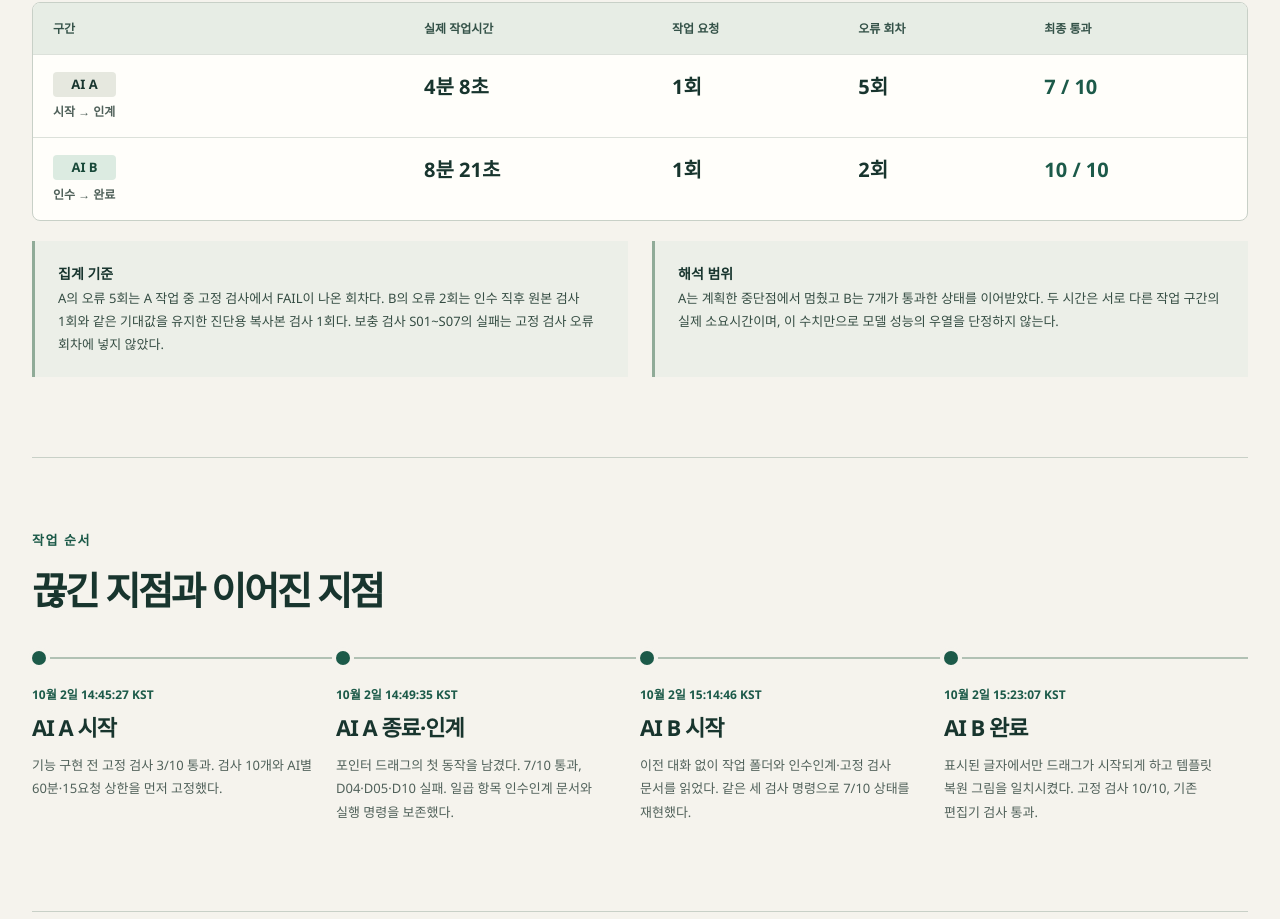
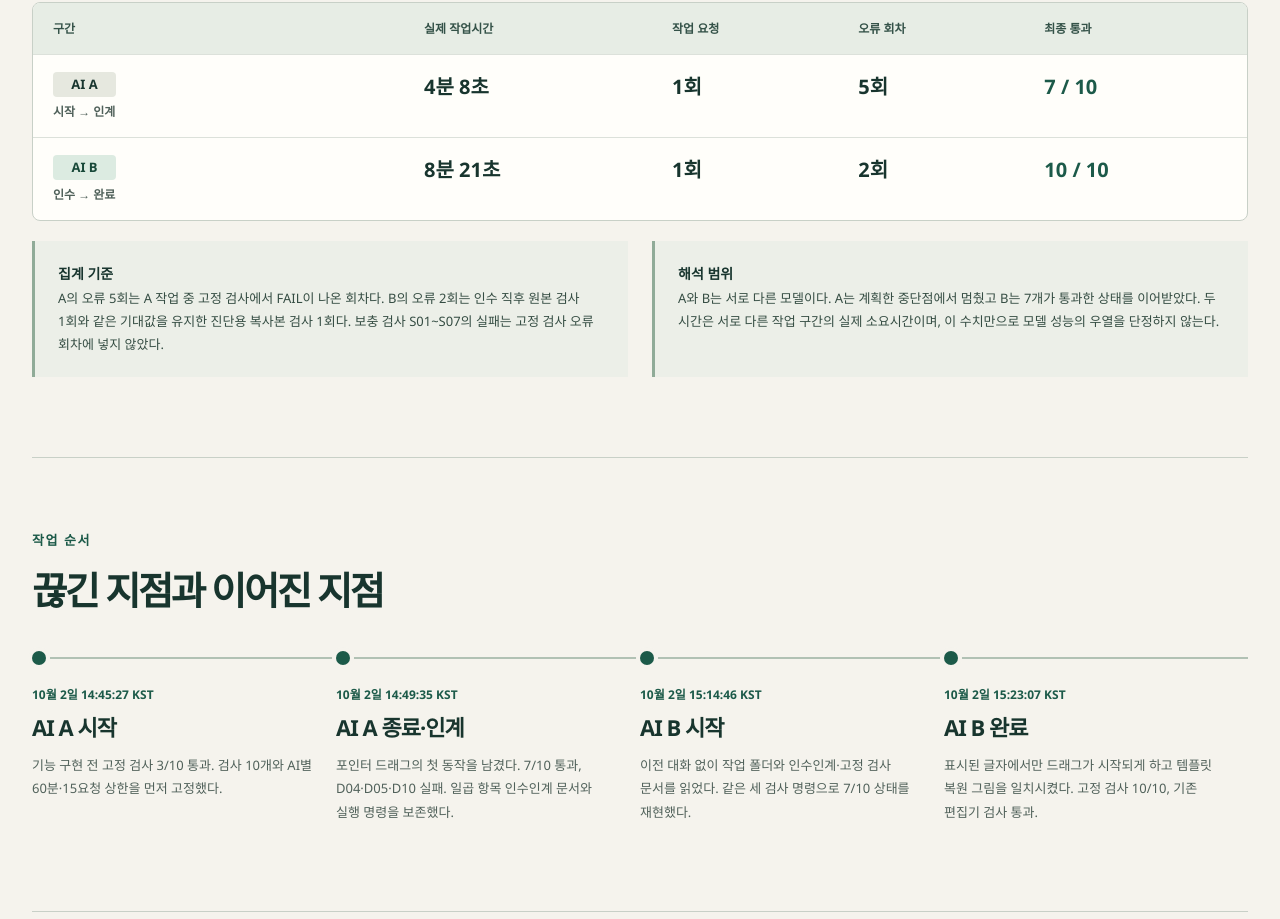
Before and after one commit to Miko351/ALEPH, a plain HTML site: page dist/report/index.html in a window 1280 px wide. Shown: the part 881-1800 px from the top of the page. Drawn offline with Linux system fonts and the light colour scheme.

Commit message:
보고서 내용 수정

```diff
--- a/dist/report/index.html
+++ b/dist/report/index.html
@@ -56,7 +56,7 @@
         </div>
         <div class="reading-notes">
           <p><strong>집계 기준</strong> A의 오류 5회는 A 작업 중 고정 검사에서 FAIL이 나온 회차다. B의 오류 2회는 인수 직후 원본 검사 1회와 같은 기대값을 유지한 진단용 복사본 검사 1회다. 보충 검사 S01~S07의 실패는 고정 검사 오류 회차에 넣지 않았다.</p>
-          <p><strong>해석 범위</strong> A는 계획한 중단점에서 멈췄고 B는 7개가 통과한 상태를 이어받았다. 두 시간은 서로 다른 작업 구간의 실제 소요시간이며, 이 수치만으로 모델 성능의 우열을 단정하지 않는다.</p>
+          <p><strong>해석 범위</strong> A와 B는 서로 다른 모델이다. A는 계획한 중단점에서 멈췄고 B는 7개가 통과한 상태를 이어받았다. 두 시간은 서로 다른 작업 구간의 실제 소요시간이며, 이 수치만으로 모델 성능의 우열을 단정하지 않는다.</p>
         </div>
       </section>
 
@@ -107,6 +107,7 @@
           <article><h3>다음 행동</h3><p>실제 문구 영역에서만 드래그를 시작하고 그림 차이를 고친 뒤 같은 검사를 재실행한다.</p></article>
           <article><h3>건드리지 말 것</h3><p>고정 검사·상한과 이미지 업로드, JSON 검증, 템플릿 데이터 형식은 변경하지 않는다.</p></article>
         </div>
+        <p class="source-note">A가 남긴 <code>HANDOFF.md</code>와 B가 시작 때 읽은 문서의 SHA-256이 일치했다. 인수인계 재현 과정에서 확인된 문서 누락은 없음.</p>
       </section>
 
       <section class="section conclusion" aria-labelledby="conclusion-title">
```
